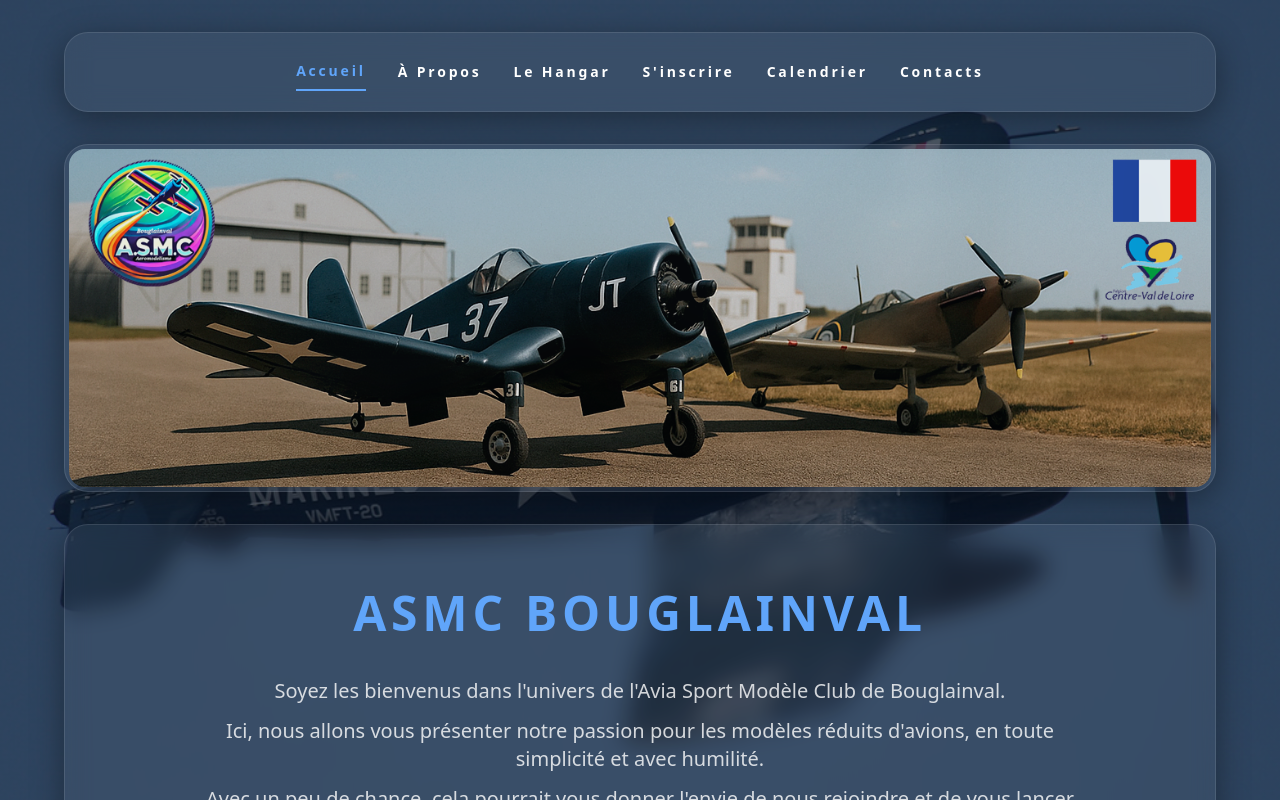
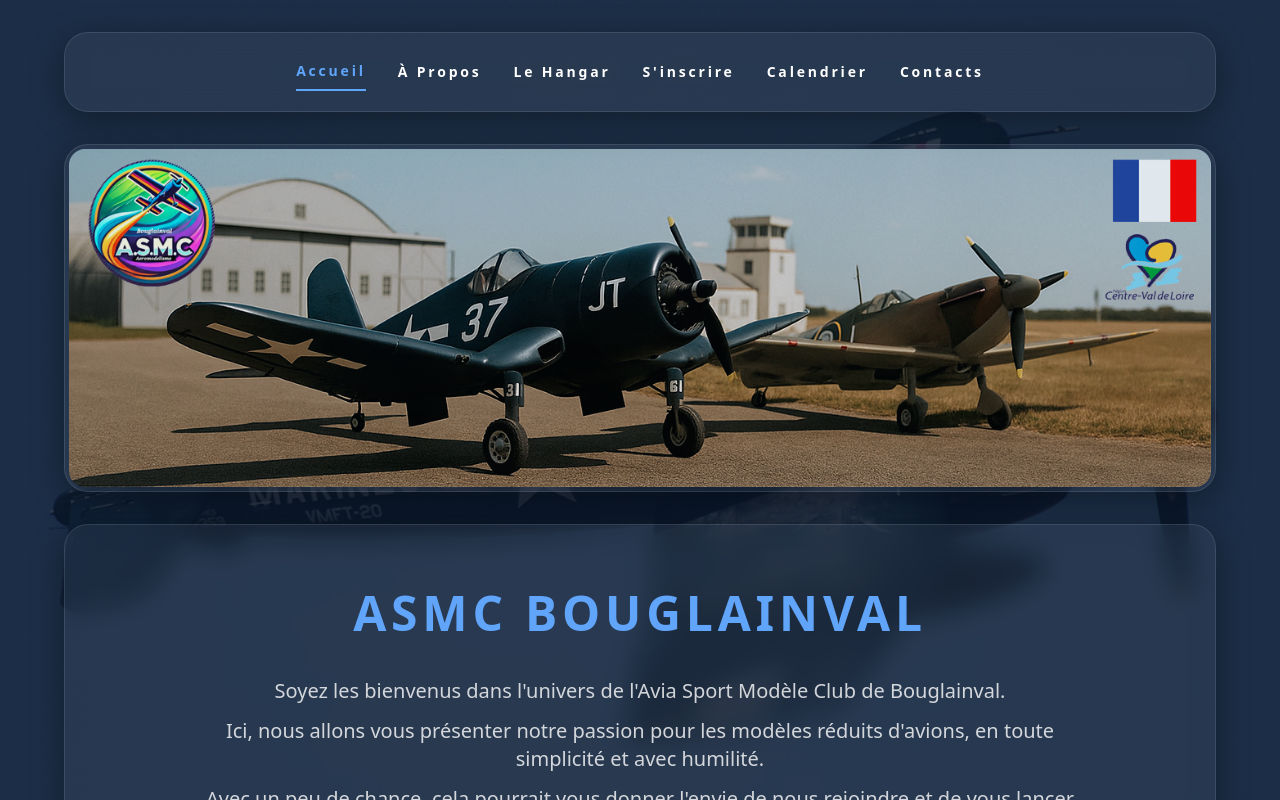
Before and after one commit to leschaeveemmanuel-rgb/asmc-site, a React (Vite) app: page / in a window 1280 px wide. Shown: the top 800 px of the page. Built offline with nearby package versions, Linux system fonts and the light colour scheme.

Commit message:
Add files via upload

```diff
--- a/src/index.css
+++ b/src/index.css
@@ -6,7 +6,7 @@ body {
   margin: 0;
   /* On applique un filtre noir à 85% d'opacité PAR-DESSUS l'image */
   background-image:
-    linear-gradient(rgba(10, 25, 47, 0.70), rgba(10, 25, 47, 0.70)),
+    linear-gradient(rgba(10, 25, 47, 0.85), rgba(10, 25, 47, 0.85)),
     url('/fond-club.jpg');
 
   background-size: cover;
```
